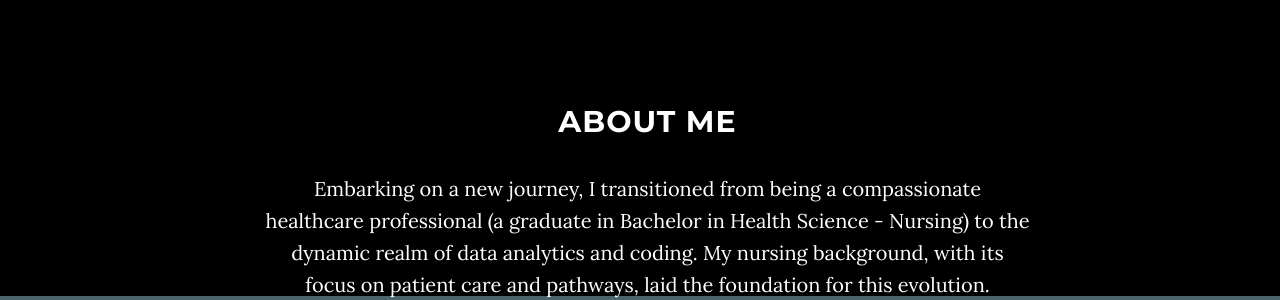
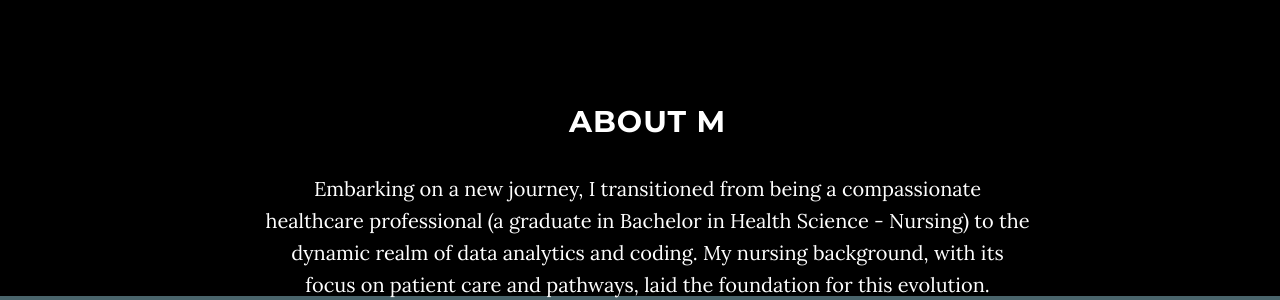
Before and after one commit to Md-Khid/Md-Khid, a Jekyll site: the page built from index.html, in a window 1280 px wide and 900 px high, scrolled down 848 px. Shown: the part 157-457 px from the top of the window. Built offline with Jekyll 4.4.1, drawn with Linux system fonts in a browser that asks for light colours.

```diff
--- a/_includes/about.html
+++ b/_includes/about.html
@@ -9,7 +9,7 @@
       <div class="row">
         <div class="col-lg-8 col-lg-offset-2">
         <div style="position: absolute; top: 10px;">
-          <h2>About Me </h2>
+          <h2>About M </h2>
           <p>Embarking on a new journey, I transitioned from being a compassionate healthcare professional
             (a graduate in Bachelor in Health Science - Nursing) to the dynamic realm of data analytics and coding.
             My nursing background, with its focus on patient care and pathways, laid the foundation for this evolution.<br>
```
